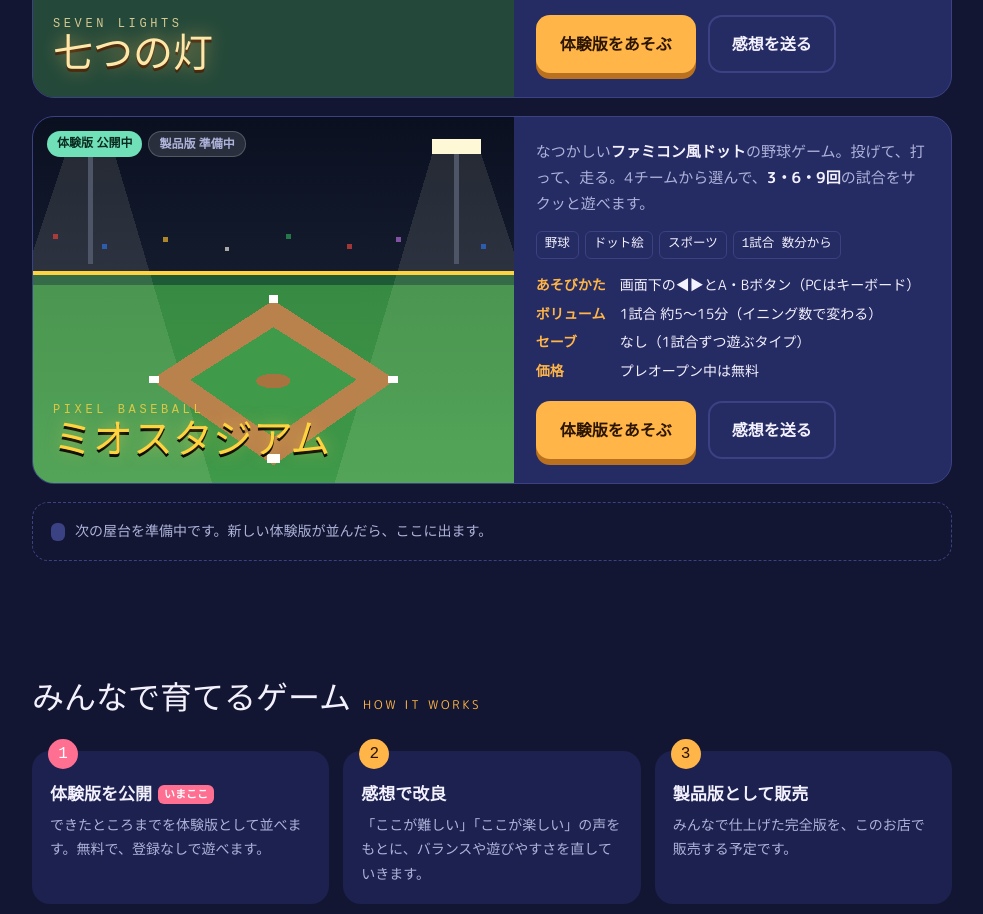
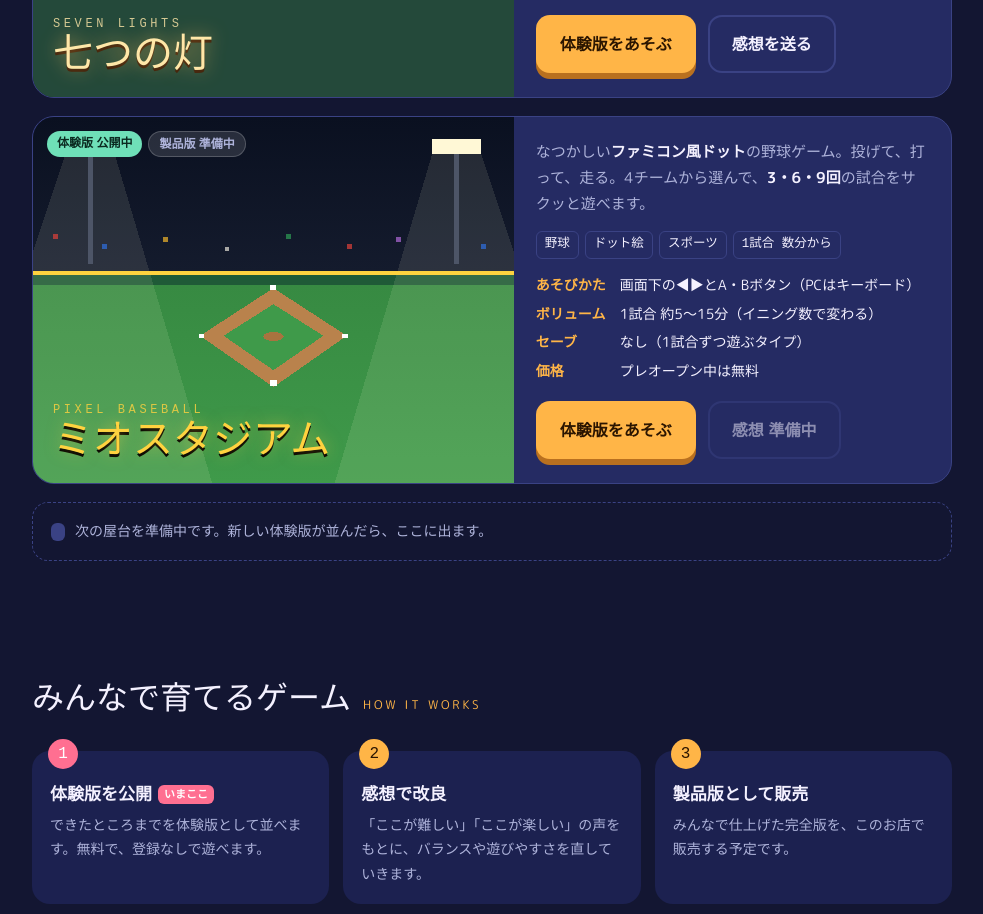
Before and after one commit to kantak243-del/mio-game-market, a plain HTML site: page index.html in a window 1280 px wide. Shown: the part 1236-2150 px from the top of the page, without its empty margins (148-1131 px from the left). Drawn offline with Linux system fonts and the light colour scheme; a web font is replaced by a local one.

Commit message:
ミオスタジアムの感想ボタンを専用フォーム待ちに変更、カード絵を調整
Co-Authored-By: Claude Opus 5.5 <noreply@anthropic.com>
Claude-Session: https://claude.ai/code/session_019BrTuKMq8cUuZhEprgog3k

```diff
--- a/index.html
+++ b/index.html
@@ -231,10 +231,10 @@ footer b{font-family:var(--pixel);font-weight:400;color:var(--ink)}
             <g fill="rgba(255,248,214,.10)"><polygon points="30,30 70,30 150,300 -60,300"/><polygon points="330,30 370,30 460,300 250,300"/></g>
             <g opacity=".7"><rect x="20" y="96" width="4" height="4" fill="#E0413A"/><rect x="60" y="104" width="4" height="4" fill="#2F6FE0"/><rect x="110" y="98" width="4" height="4" fill="#F0B52A"/><rect x="160" y="106" width="4" height="4" fill="#E8E4D8"/><rect x="210" y="96" width="4" height="4" fill="#2E9E55"/><rect x="260" y="104" width="4" height="4" fill="#E0413A"/><rect x="300" y="98" width="4" height="4" fill="#B06AD8"/><rect x="370" y="104" width="4" height="4" fill="#2F6FE0"/></g>
             <rect x="0" y="126" width="400" height="3" fill="#FFD23F"/>
-            <polygon points="200,150 300,215 200,285 100,215" fill="#B9824C"/>
+            <g transform="translate(80,50) scale(.6)"><polygon points="200,150 300,215 200,285 100,215" fill="#B9824C"/>
             <polygon points="200,172 268,215 200,262 132,215" fill="#3F9A4A"/>
             <g fill="#fff"><rect x="196" y="146" width="8" height="6"/><rect x="294" y="212" width="8" height="6"/><rect x="98" y="212" width="8" height="6"/><rect x="195" y="276" width="10" height="7"/></g>
-            <ellipse cx="200" cy="216" rx="14" ry="6" fill="#A8733F"/>
+            <ellipse cx="200" cy="216" rx="14" ry="6" fill="#A8733F"/></g>
           </svg>
           <div class="badge"><span class="pill on">体験版 公開中</span><span class="pill soon">製品版 準備中</span></div>
           <div class="title"><small>PIXEL BASEBALL</small><b id="g2">ミオスタジアム</b></div>
@@ -252,7 +252,7 @@ footer b{font-family:var(--pixel);font-weight:400;color:var(--ink)}
           </dl>
           <div class="cta">
             <a class="btn main" href="games/mio-stadium/index.html">体験版をあそぶ</a>
-            <a class="btn sub" href="#voice">感想を送る</a>
+            <a class="btn sub" id="feedbackStadium" href="#voice" aria-disabled="true">感想 準備中</a>
           </div>
         </div>
       </article>
@@ -319,11 +319,15 @@ footer b{font-family:var(--pixel);font-weight:400;color:var(--ink)}
 /* ===== 設定：感想フォームのURL（Googleフォームなど）を入れると「感想を送る」ボタンが使えるようになる ===== */
 /* お問い合わせフォーム（広告・取材など）のURL */
 const CONTACT_URL='';
+const FEEDBACK_URL_STADIUM='';
 const FEEDBACK_URL='https://docs.google.com/forms/d/1jjGtsflNr9svG_j2bN4F_AuUwkKUy0G1g10yJRQ6TNo/viewform';
 (()=>{
   const b=document.getElementById('feedbackBtn');
   if(FEEDBACK_URL){b.href=FEEDBACK_URL;b.target='_blank';b.rel='noopener';b.textContent='感想を送る';b.removeAttribute('aria-disabled');}
   else b.addEventListener('click',e=>e.preventDefault());
+  const fs=document.getElementById('feedbackStadium');
+  if(FEEDBACK_URL_STADIUM){fs.href=FEEDBACK_URL_STADIUM;fs.target='_blank';fs.rel='noopener';fs.textContent='感想を送る';fs.removeAttribute('aria-disabled');}
+  else fs.addEventListener('click',e=>e.preventDefault());
   const c=document.getElementById('contactBtn');
   if(CONTACT_URL){c.href=CONTACT_URL;c.target='_blank';c.rel='noopener';c.textContent='お問い合わせ';c.removeAttribute('aria-disabled');}
   else c.addEventListener('click',e=>e.preventDefault());
```
